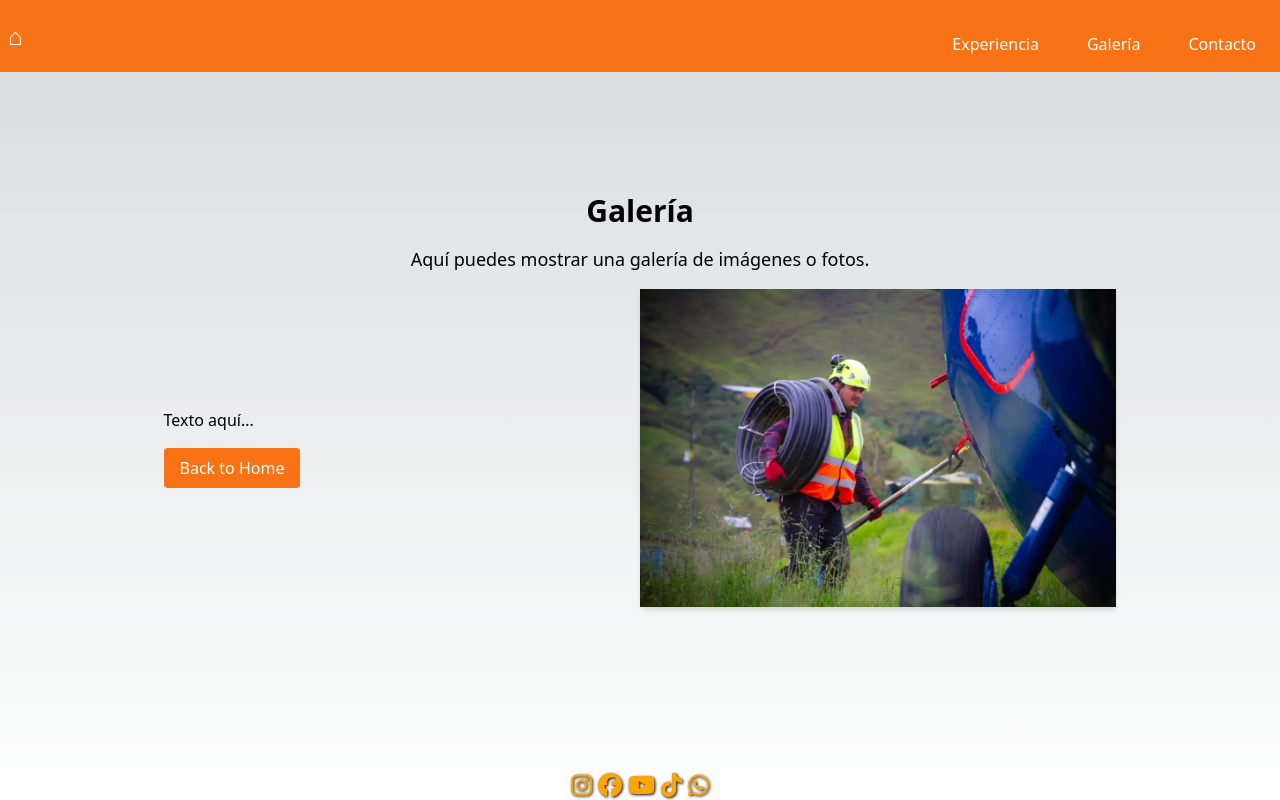
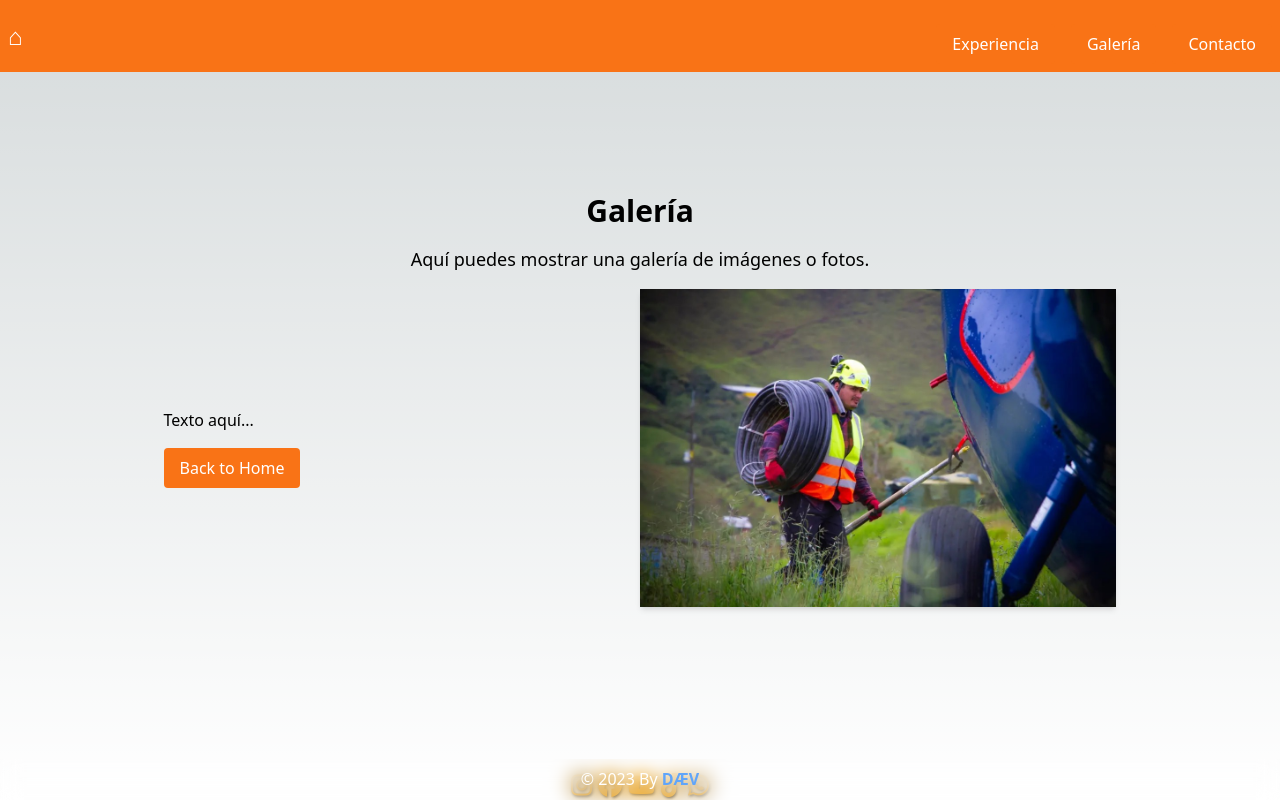
Before and after one commit to Davidongo93/kgb-rescatista, a Next.js app: page /galeria in a window 1280 px wide. Built offline with nearby package versions, Linux system fonts and the light colour scheme.

Commit message:
fit footer and improve home view

```diff
--- a/app/(views)/home/page.jsx
+++ b/app/(views)/home/page.jsx
@@ -28,7 +28,7 @@ export default function Home() {
           </section>
         {/* Enlace al landing */}
         <Link href="/">
-          <button className="bg-orange-500 text-white px-4 py-2 rounded hover:bg-orange-600 transition inline-block mt-4">
+          <button className="bg-orange-500 text-white px-4 py-2 rounded hover:bg-orange-600 transition inline-block mt-4 mb-12">
             Back to Landing
           </button>
         </Link>
--- a/app/components/footer/Footer.jsx
+++ b/app/components/footer/Footer.jsx
@@ -1,17 +1,14 @@
-"use client"
+// Footer.js
 import { useState, useEffect } from 'react';
-import styles from './Footer.module.css'; // Importa el archivo CSS module
+import styles from './Footer.module.css';
 
 export default function Footer() {
-  const [scrolling, setScrolling] = useState(false);
+  const [showFooter, setShowFooter] = useState(false);
 
   useEffect(() => {
     const handleScroll = () => {
-      if (window.scrollY > 0) {
-        setScrolling(true);
-      } else {
-        setScrolling(false);
-      }
+      const isAtBottom = window.innerHeight + window.scrollY >= document.body.offsetHeight;
+      setShowFooter(isAtBottom);
     };
 
     window.addEventListener('scroll', handleScroll);
@@ -27,9 +24,9 @@ export default function Footer() {
 
   return (
     <nav
-      className={`${styles.footer} ${scrolling ? styles['opacity-1'] : styles['opacity-0']} ${
-        scrolling ? styles['blur-10px'] : ''
-      } ${scrolling ? styles['pointer-events-auto'] : ''}`}
+      className={`${styles.footer} ${showFooter ? styles['opacity-1'] : styles['opacity-0']} ${
+        showFooter ? styles['blur-10px'] : ''
+      } ${showFooter ? styles['pointer-events-auto'] : ''}`}
     >
       <footer className="text-center">
         <p>
--- a/app/components/footer/Footer.module.css
+++ b/app/components/footer/Footer.module.css
@@ -4,7 +4,7 @@
     bottom: 0;
     left: 0;
     width: 100%;
-    padding: 2rem;
+    padding: 1rex;
     background-color: transparent;
     color: white;
     transition: opacity 0.3s ease-in-out;
```
